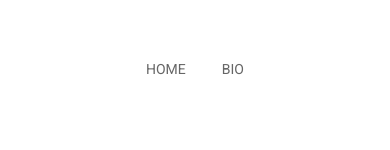
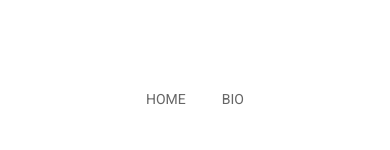
Before and after one commit to mjcapecci/nextjs-film-portfolio, a Next.js app: page / in a window 390 px wide. Shown: the part 154-304 px from the top of the page. Built offline with nearby package versions, Linux system fonts and the light colour scheme; a web font is replaced by a local one.

Commit message:
moves nav-links to look better on mobile

```diff
--- a/styles/global.css
+++ b/styles/global.css
@@ -129,6 +129,10 @@ nav .nav-links {
   .nav-logo {
     font-size: 36px;
   }
+
+  .nav-links {
+    transform: translateY(30px);
+  }
 }
 
 /* Footer */
```
